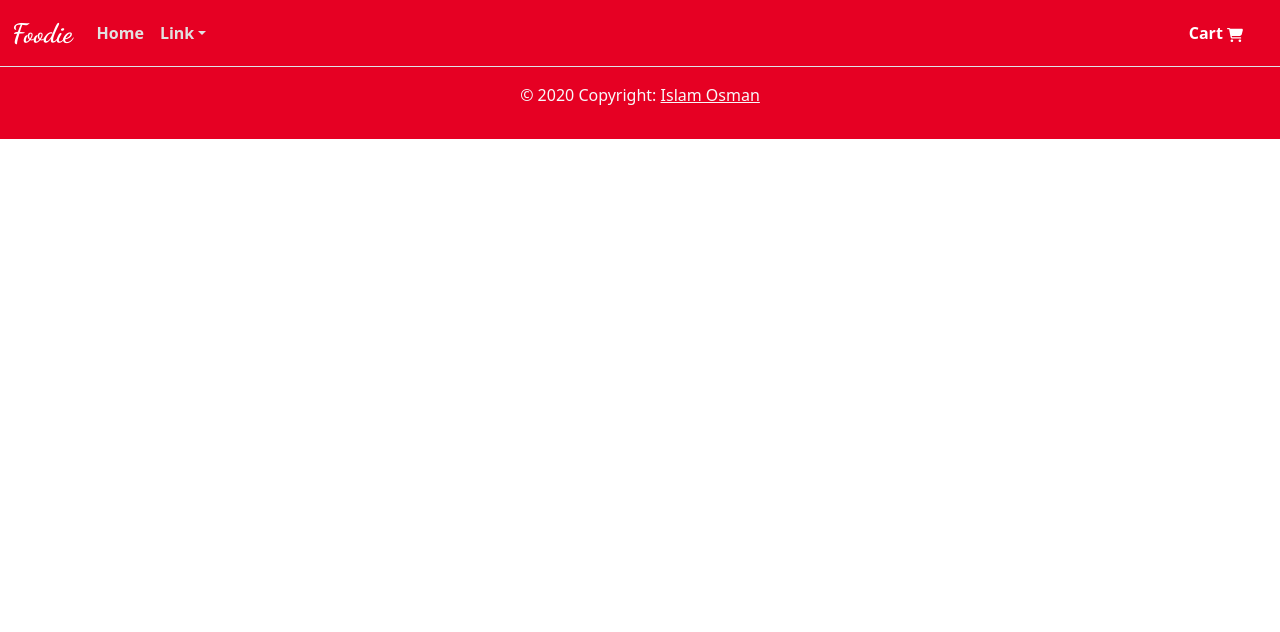
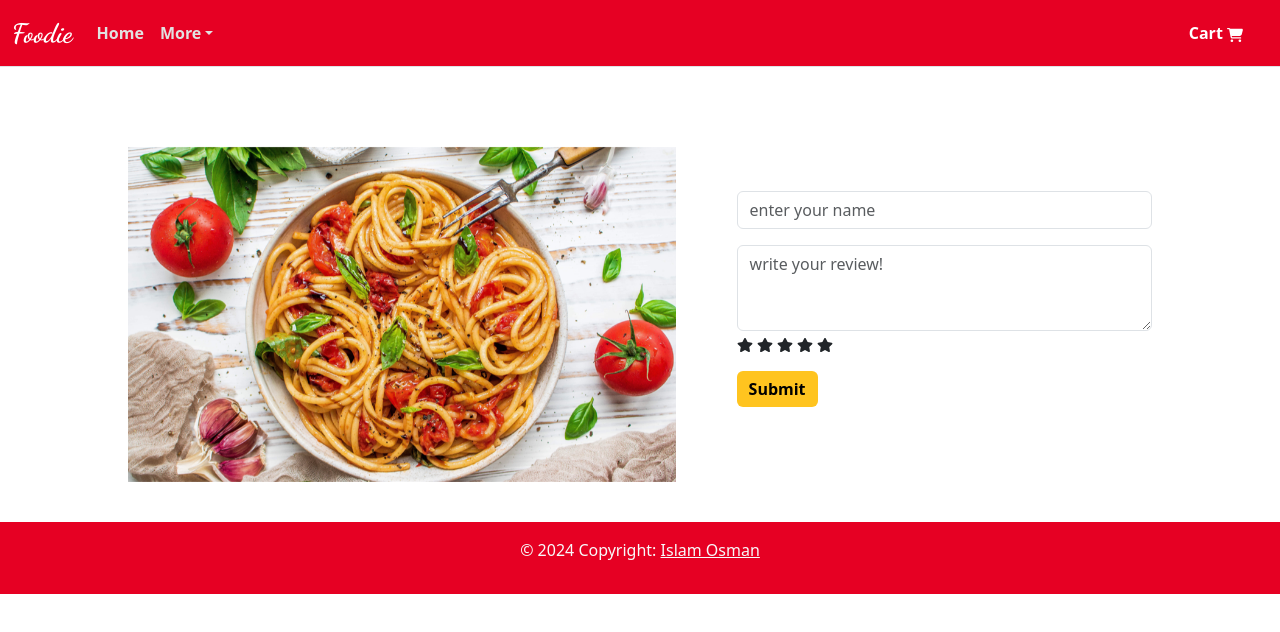
Before and after one commit to IslamAltayeb/foodie, a React (Create React App) app: page /review in a window 1280 px wide. Shown: the top 632 px of the page. Built offline with nearby package versions, Linux system fonts and the light colour scheme.

Commit message:
review components

```diff
--- a/src/App.css
+++ b/src/App.css
@@ -22,9 +22,27 @@
     margin-bottom: 40px;
 }
 
+
+@media (max-width: 767px) {
+    .slider {
+        height: 600px;
+    }
+}
+
+.carousel-indicators{
+    display: none;
+    position:relative;
+}
+
 .slider img{
     height: 90vh;
     width: 100%;
+}
+
+@media (max-width: 767px) {
+    .slider img{
+        height: 400px;
+    }
 }
 
 .logo{
@@ -45,6 +63,12 @@
 .form{
     width: 50%;
     margin: 0 auto;
+}
+
+@media (max-width: 767px){
+    .meal{
+        margin-top: -100px;
+    }
 }
 
 .app__input{
@@ -150,3 +174,40 @@
     width: 50%;
     margin-top: 30px;
 }
+
+.review-container{
+    width: 80%;
+    margin: 0 auto;
+    margin-bottom: 40px;
+}
+
+@media (max-width: 767px){
+    .review-container{
+        flex-flow: column;
+    }
+}
+
+.review-container form{
+    width: 60%;
+    margin-top: 100px;
+}
+
+.review-container img{
+    width: 90%;
+    margin-top: 80px;
+}
+
+.review-card{
+    width: 50%;
+    margin: 0 auto;
+    margin-bottom: 20px;
+    color: var(--third-color);
+    background-color: var(--forth-color);
+    text-align: center;
+    padding: 10px;
+}
+
+.text-error{
+    color: var(--first-color);
+    text-align: center;
+}
--- a/src/App.js
+++ b/src/App.js
@@ -4,6 +4,7 @@ import Slider from './components/Slider';
 import Footer from './components/Footer';
 import Cart from './components/Cart';
 import About from './components/About';
+import Review from './components/Review';
 import { CartProvider } from './components/CartContext';
 import { BrowserRouter as Router, Route, Routes } from 'react-router-dom';
 
@@ -17,6 +18,7 @@ function App() {
             <Route path="/" element={<Slider />} />
             <Route path="/cart" element={<Cart />} />
             <Route path="/about" element={<About />} />
+            <Route path="/review" element={<Review />} />
           </Routes>
           <Footer />
         </div>
--- a/src/components/About.js
+++ b/src/components/About.js
@@ -1,10 +1,16 @@
 import React from 'react'
 import about from '../assets/about.jpg'
+import Fade from 'react-reveal/Fade';
+
 
 const About = () => {
   return (
     <div className='about d-flex'>
+       <Fade left>
         <img src={about} alt="" />
+        </Fade>
+
+        <Fade right>
         <div className="about-text">
           <h2>About</h2>
           <p>
@@ -13,6 +19,7 @@ const About = () => {
             Located in the Rosewood Hotel Georgia, the dining room is a Vancouver landmark that is steeped in history, reimagined by Studio Munge to deliver three distinct rooms including the cocktail bar and lounge, the elegant pearl room, and the art room.
           </p>
         </div>
+        </Fade>
     </div>
   )
 }
--- a/src/components/Cart.js
+++ b/src/components/Cart.js
@@ -2,7 +2,6 @@ import React, { useState, useEffect } from 'react';
 import { useCart } from './CartContext';
 import Button from 'react-bootstrap/Button';
 import Card from 'react-bootstrap/Card';
-import { CiHeart } from 'react-icons/ci';
 
 
 const Cart = () => {
@@ -49,7 +48,6 @@ const Cart = () => {
                 />
                 <Card.Title className='recipeTile__name'>{item.recipe.label}</Card.Title>
                 <Button onClick={() => handleRemoveFromCart(index)}>Remove from Cart</Button>{' '}
-                <CiHeart />
               </Card.Body>
             </Card>
           ))}
--- a/src/components/Footer.js
+++ b/src/components/Footer.js
@@ -5,7 +5,7 @@ const Footer = () => {
     <div>
 <footer className="text-center text-lg-start footer">
   <div className="text-center p-3 text-light" style={{"backgroundColor": "#e60023"}}>
-    <p>© 2020 Copyright: <a className="text-light" href="https://github.com/IslamAltayeb"> Islam Osman</a></p>
+    <p>© 2024 Copyright: <a className="text-light" href="https://github.com/IslamAltayeb" target='_blank' rel="noreferrer"> Islam Osman</a></p>
   </div>
 </footer>
     </div>
--- a/src/components/Meals.js
+++ b/src/components/Meals.js
@@ -23,7 +23,6 @@ const Meals = () => {
     try {
       const result = await Axios.get(url);
       setRecipes(result.data.hits);
-      console.log(result.data.hits);
       setError(null)
     } catch (err) {
       console.log('Error fetching data:', err);
@@ -52,9 +51,6 @@ const Meals = () => {
         />
         <Button variant="outline-success" type="submit" value="Search" >Search</Button>
       </Form>
-{/*
-      {loading && <p>Loading...</p>}
-      {error && <p>Error: {error}</p>} */}
 
 
       {loading ? (<h3>Loading...</h3>):
@@ -78,7 +74,7 @@ const Meals = () => {
                   />
                   <Card.Title className="recipeTile__name"> {recipe.recipe.label}</Card.Title>
                   <Button  onClick={() => addToCart(recipe)}>Add To Cart</Button>
-
+                  <strong>yield: {recipe.recipe.yield}</strong>
                   </Card.Body>
                 </Card>
               );
--- a/src/components/NavBar.js
+++ b/src/components/NavBar.js
@@ -19,7 +19,7 @@ const NavSBar = () => {
             navbarScroll
           >
             <Nav.Link href="/" className='links'>Home</Nav.Link>
-            <NavDropdown title="Link" id="navbarScrollingDropdown">
+            <NavDropdown title="More" id="navbarScrollingDropdown">
               <NavDropdown.Item href="/review">Review</NavDropdown.Item>
               <NavDropdown.Item href="/about">About</NavDropdown.Item>
             </NavDropdown>
--- /dev/null
+++ b/src/components/Review.js
@@ -0,0 +1,102 @@
+import React, { useState, useEffect } from 'react';
+import Form from 'react-bootstrap/Form';
+import Button from 'react-bootstrap/Button';
+import third from '../assets/third.png';
+import { FaStar } from 'react-icons/fa';
+import Fade from 'react-reveal/Fade';
+
+const Review = () => {
+  const [formData, setFormData] = useState({
+    name: '',
+    review: '',
+  });
+
+  const [reviews, setReviews] = useState([]);
+  const [error, setError] = useState('');
+
+  useEffect(() => {
+    const storedReview = localStorage.getItem('userReview');
+    if (storedReview) {
+      setReviews([JSON.parse(storedReview)]);
+    }
+  }, []);
+
+  const handleChange = (e) => {
+    const { name, value } = e.target;
+    setFormData({
+      ...formData,
+      [name]: value,
+    });
+  };
+
+  const handleSubmit = () => {
+    if (!formData.name || !formData.review) {
+      setError('Please enter both name and review!');
+      return;
+    }
+
+    localStorage.setItem('userReview', JSON.stringify(formData));
+
+    setReviews([...reviews, formData]);
+
+    setFormData({
+      name: '',
+      review: '',
+    });
+    setError('');
+  };
+
+  return (
+    <div className='review'>
+      <div className="review-container d-flex">
+      <Fade left>
+        <div className="logo">
+          <img src={third} alt="" />
+        </div>
+        </Fade>
+
+        <Form className='form'>
+          <Form.Group className="mb-3 mt-4" controlId="exampleForm.ControlInput1">
+            <Form.Control
+              type="text"
+              placeholder="enter your name"
+              name="name"
+              value={formData.name}
+              onChange={handleChange}
+            />
+          </Form.Group>
+          <Form.Group className="mb-3">
+            <Form.Control
+              as="textarea"
+              rows={3}
+              placeholder="write your review!"
+              name="review"
+              value={formData.review}
+              onChange={handleChange}
+            />
+            <FaStar /> <FaStar /> <FaStar /> <FaStar /> <FaStar />
+          </Form.Group>
+          <Button variant="warning" onClick={handleSubmit}>
+            Submit
+          </Button>{' '}
+          {error && <h4 className="text-error mt-2">{error}</h4>}
+        </Form>
+      </div>
+
+      {reviews.length > 0 && (
+        <div className="mt-4 review-card">
+          <h4>Reviews:</h4>
+          {reviews.map((review, index) => (
+            <div key={index}>
+              <h4>Name: {review.name}</h4>
+              <p>Review: {review.review}</p>
+              <hr />
+            </div>
+          ))}
+        </div>
+      )}
+    </div>
+  );
+};
+
+export default Review;
```
Also changed, not shown: public/manifest.json.
